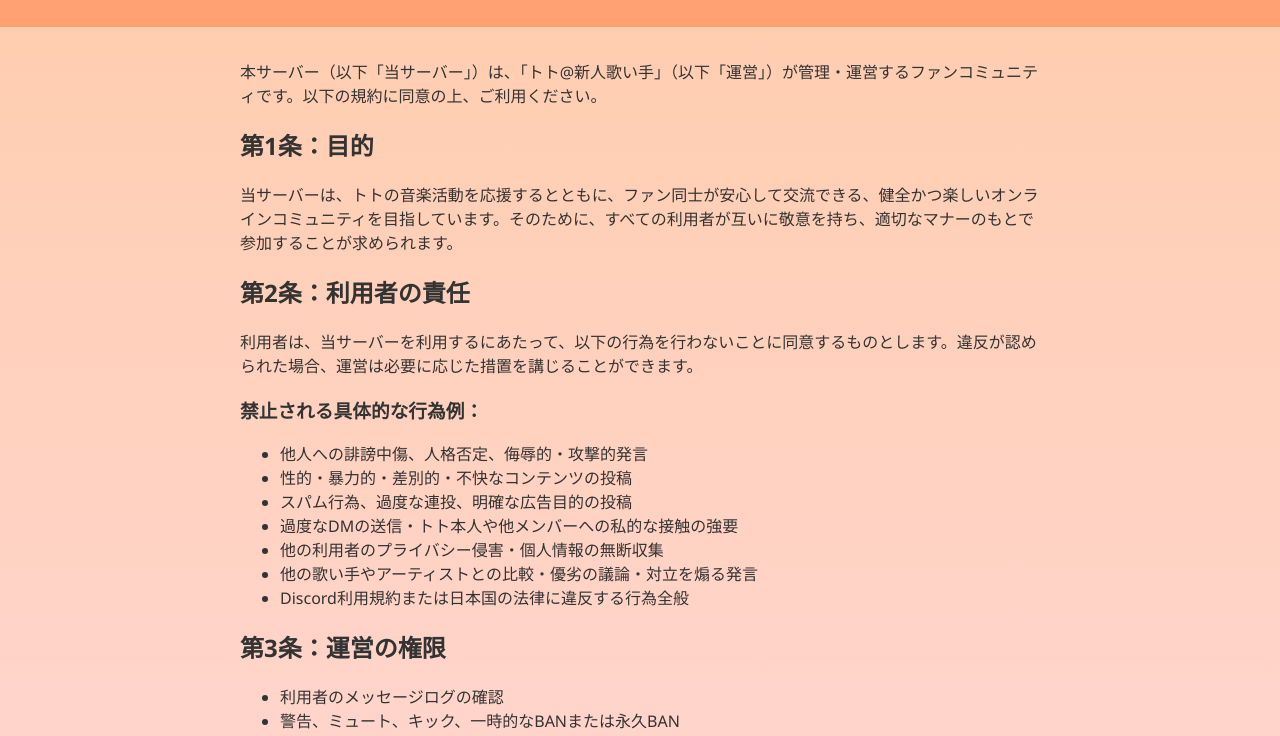
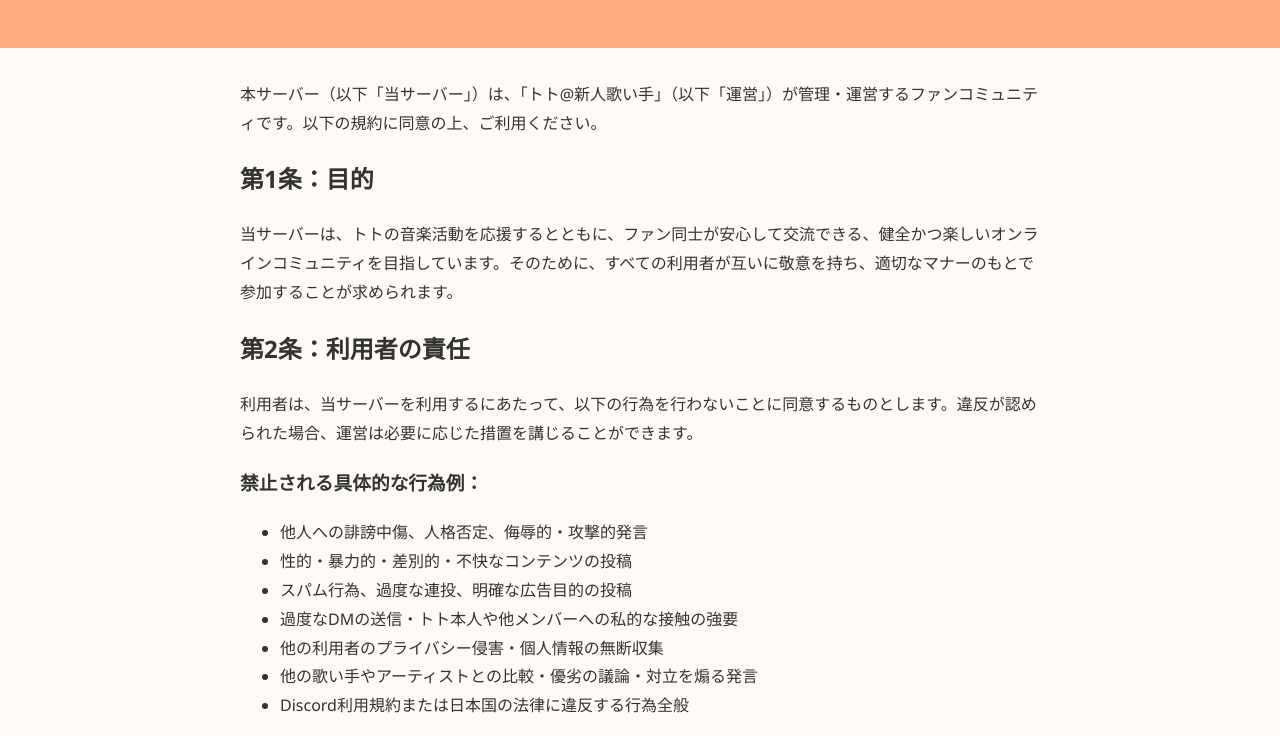
Before and after one commit to TotoFanCommunity/Web, a plain HTML site: page tos.html in a window 1280 px wide. Shown: the part 158-894 px from the top of the page. Drawn offline with Linux system fonts and the light colour scheme.

Commit message:
Update tos.html

```diff
--- a/tos.html
+++ b/tos.html
@@ -5,12 +5,13 @@
   <meta name="viewport" content="width=device-width, initial-scale=1.0">
   <title>トトファンコミュニティ 利用規約</title>
   <style>
-      body {
+    body {
       font-family: 'Segoe UI', sans-serif;
-      background: linear-gradient(to bottom, #ffccaa, #ffddee);
+      background-color: #fffaf5;
       color: #333;
       margin: 0;
       padding: 0;
+      line-height: 1.8;
     }
     header {
       background-color: rgba(255, 150, 100, 0.8);
```
